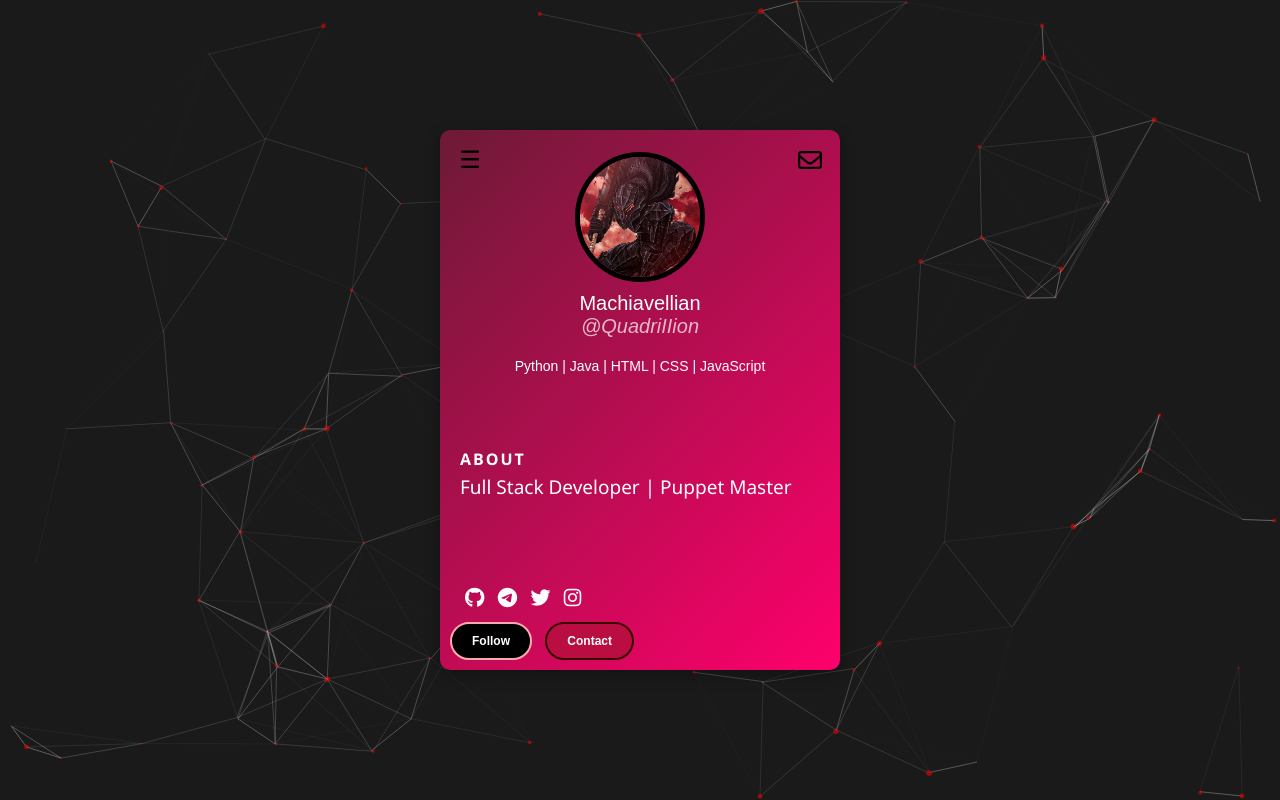
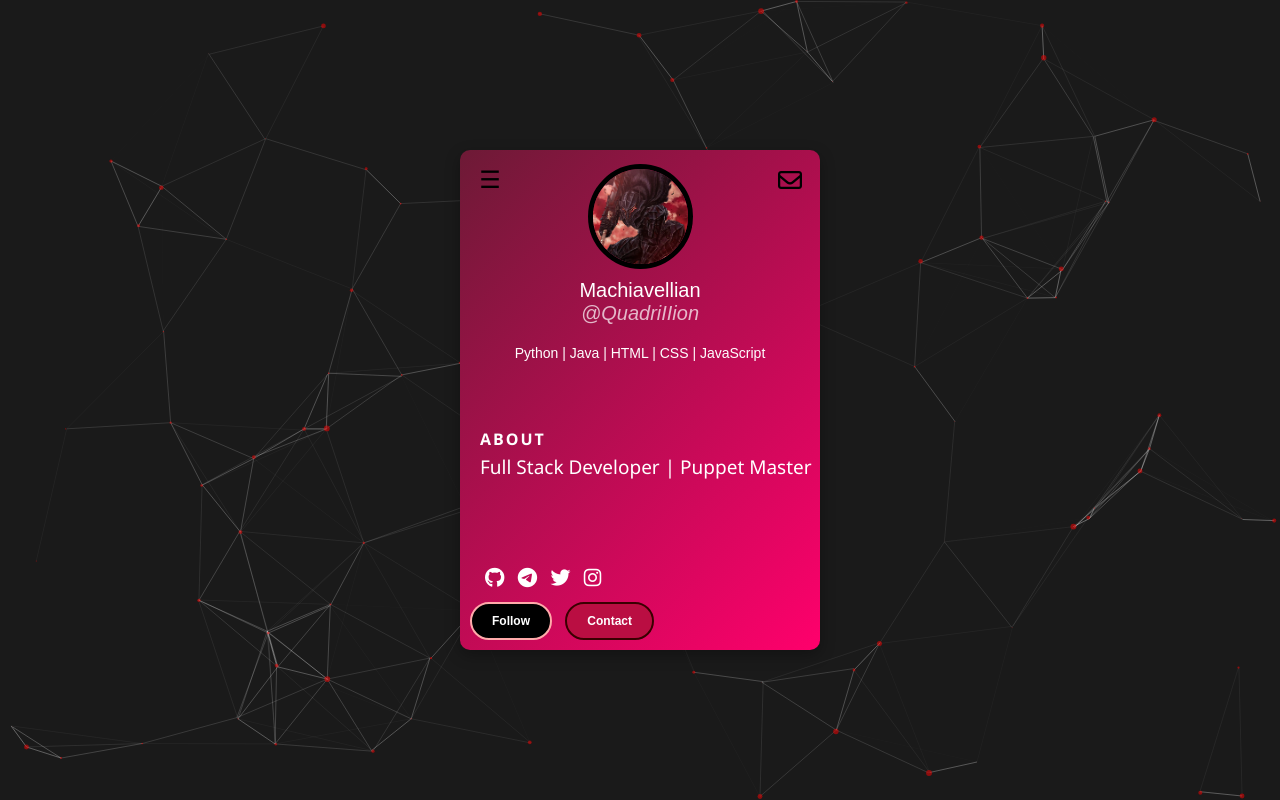
Before and after one commit to generalghost890/wepbro, a PHP site: page / in a window 1280 px wide. Run offline with PHP 8.4, Linux system fonts and the light colour scheme.

Commit message:
Update style.css

```diff
--- a/demo/css/style.css
+++ b/demo/css/style.css
@@ -123,8 +123,8 @@ canvas{
           flex-direction: column;
           justify-content: center;
           align-items: center;
-          width: 400px;
-          height: 540px;
+          width: 360px;
+          height: 500px;
           background-color: #ccc;
           border-radius: 10px;
           margin: 0 auto; /* Centers the element horizontally */
@@ -136,8 +136,8 @@ canvas{
 
         /* Style for the picture */
         .picture {
-          width: 120px;
-          height: 120px;
+          width: 95px;
+          height: 95px;
           border-radius: 50%;
           overflow: hidden;
           border: 5px solid #000;
```
